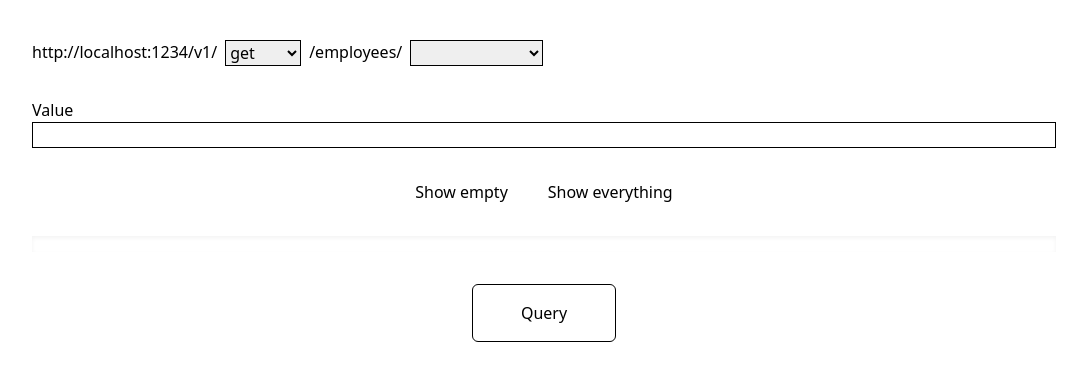
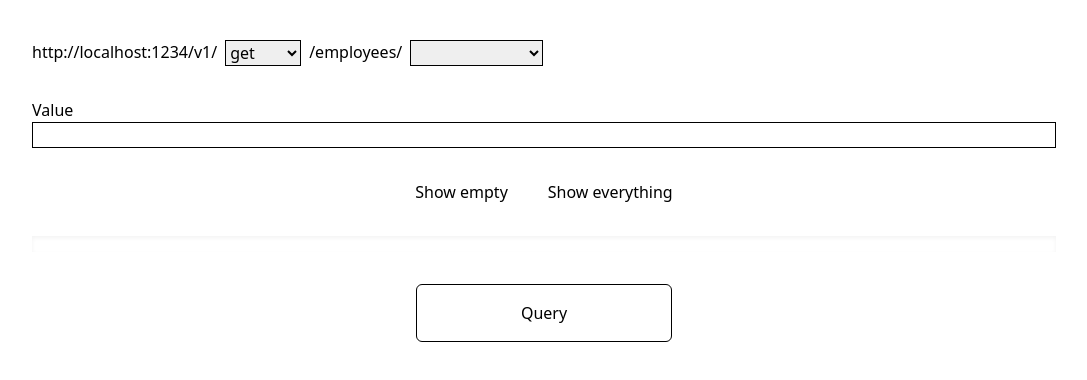
Before and after one commit to Lartrax/NuxtTimescale, a Nuxt app: page / in a window 1280 px wide. Shown: the top 380 px of the page, without its empty margins (96-1183 px from the left). Built offline with nearby package versions, Linux system fonts and the light colour scheme.

Commit message:
optimized performance

```diff
--- a/app.vue
+++ b/app.vue
@@ -88,7 +88,7 @@
         </div>
       </div>
       <!--Big table-->
-      <div id="table" class="overflow-y-scroll w-full max-h-[32rem]">
+      <div id="table" class="overflow-y-scroll w-full max-h-[50vh]">
         <div class="bg-white p-2 shadow-inner">
           <div
             v-for="(item, id) in responseData"
@@ -160,9 +160,9 @@
       <p v-if="status == 'Failed'" class="text-red-400">{{ status }}</p>
       <button
         @click="buttonGetData()"
-        class="border border-black rounded-md p-4 px-12 hover:rounded-xl hover:scale-105 hover:bg-orange-100 active:bg-orange-200 duration-100 ease-in-out"
+        class="border border-black rounded-md p-4 px-12 min-w-min w-2/4 sm:w-1/4 hover:rounded-xl hover:scale-105 hover:bg-orange-100 active:bg-orange-200 duration-100 ease-in-out"
       >
-        {{ this.buttonTitle }}
+        {{ buttonTitle }}
       </button>
     </div>
   </div>
@@ -182,6 +182,7 @@ export default {
       selected: "get",
       timer: 0,
       buttonTitle: "Query",
+      disabled: false,
     };
   },
   computed: {},
@@ -199,12 +200,9 @@ export default {
       if (this.timer < Date.now()) {
         this.timer = Date.now() + 1000;
         this.getData();
-        this.buttonTitle = "Quick get";
-        for (let i = 0; i < 10; i++) {
-          if (this.buttonTitle != "Query") {
-            this.buttonTitle = (10 - i) / 10;
-            await this.sleep(100);
-          }
+        for (let i = 0; i < 100; i++) {
+          this.buttonTitle = (100 - i) / 100;
+          await this.sleep(10);
         }
         this.buttonTitle = "Query";
       } else {
```
